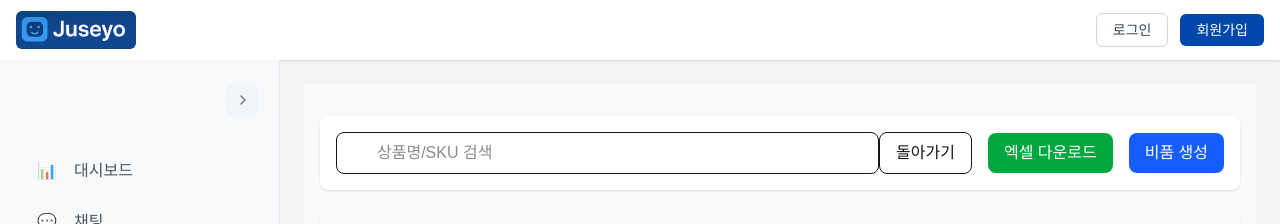
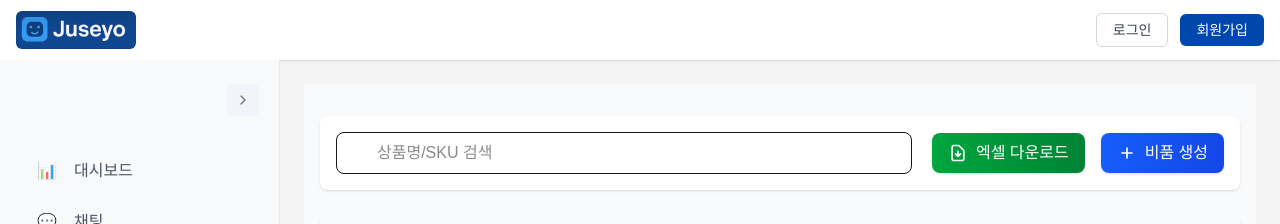
Before and after one commit to treejh/JUSEYO, a Next.js app in the folder frontend/: page /item/manage in a window 1280 px wide. Shown: the top 224 px of the page. Built offline with nearby package versions, Linux system fonts and the light colour scheme; no server answers.

Commit message:
[ front / style ] 202 : 비품리스트 페이지 완성본1

```diff
--- a/frontend/src/app/item/manage/page.tsx
+++ b/frontend/src/app/item/manage/page.tsx
@@ -116,22 +116,43 @@ export default function AllItemsPage() {
               />
             </div>
             <div className="flex items-center gap-4">
-              <Link
-                href="/items"
-                className="px-4 py-2 bg-white border rounded-lg"
-              >
-                돌아가기
-              </Link>
+              {/* 돌아가기 버튼 제거 */}
               <button
                 onClick={handleExcelDownload}
-                className="px-4 py-2 bg-green-600 text-white rounded-lg"
+                className="inline-flex items-center px-4 py-2 bg-gradient-to-r from-green-600 to-green-700 text-white rounded-lg hover:from-green-700 hover:to-green-800 transition-all duration-200 shadow-sm hover:shadow-md focus:ring-2 focus:ring-green-500 focus:ring-offset-2"
               >
+                <svg
+                  className="w-5 h-5 mr-2"
+                  fill="none"
+                  stroke="currentColor"
+                  viewBox="0 0 24 24"
+                >
+                  <path
+                    strokeLinecap="round"
+                    strokeLinejoin="round"
+                    strokeWidth={2}
+                    d="M12 10v6m0 0l-3-3m3 3l3-3m2 8H7a2 2 0 01-2-2V5a2 2 0 012-2h5.586a1 1 0 01.707.293l5.414 5.414a1 1 0 01.293.707V19a2 2 0 01-2 2z"
+                  />
+                </svg>
                 엑셀 다운로드
               </button>
               <Link
                 href="/item/manage/create"
-                className="px-4 py-2 bg-blue-600 text-white rounded-lg"
+                className="inline-flex items-center px-4 py-2 bg-gradient-to-r from-blue-600 to-blue-700 text-white rounded-lg hover:from-blue-700 hover:to-blue-800 transition-all duration-200 shadow-sm hover:shadow-md focus:ring-2 focus:ring-blue-500 focus:ring-offset-2"
               >
+                <svg
+                  className="w-5 h-5 mr-2"
+                  fill="none"
+                  stroke="currentColor"
+                  viewBox="0 0 24 24"
+                >
+                  <path
+                    strokeLinecap="round"
+                    strokeLinejoin="round"
+                    strokeWidth={2}
+                    d="M12 6v6m0 0v6m0-6h6m-6 0H6"
+                  />
+                </svg>
                 비품 생성
               </Link>
             </div>
```
